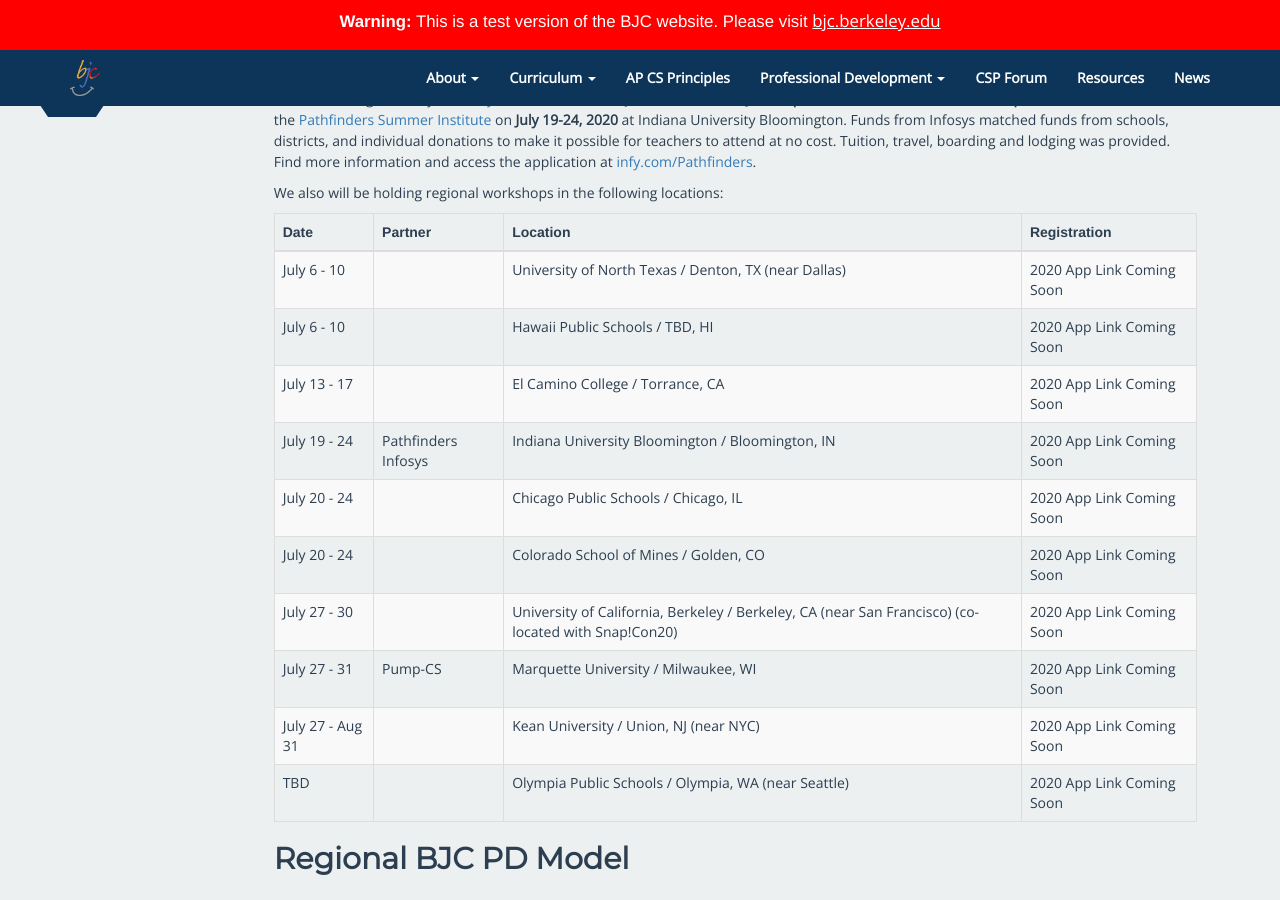
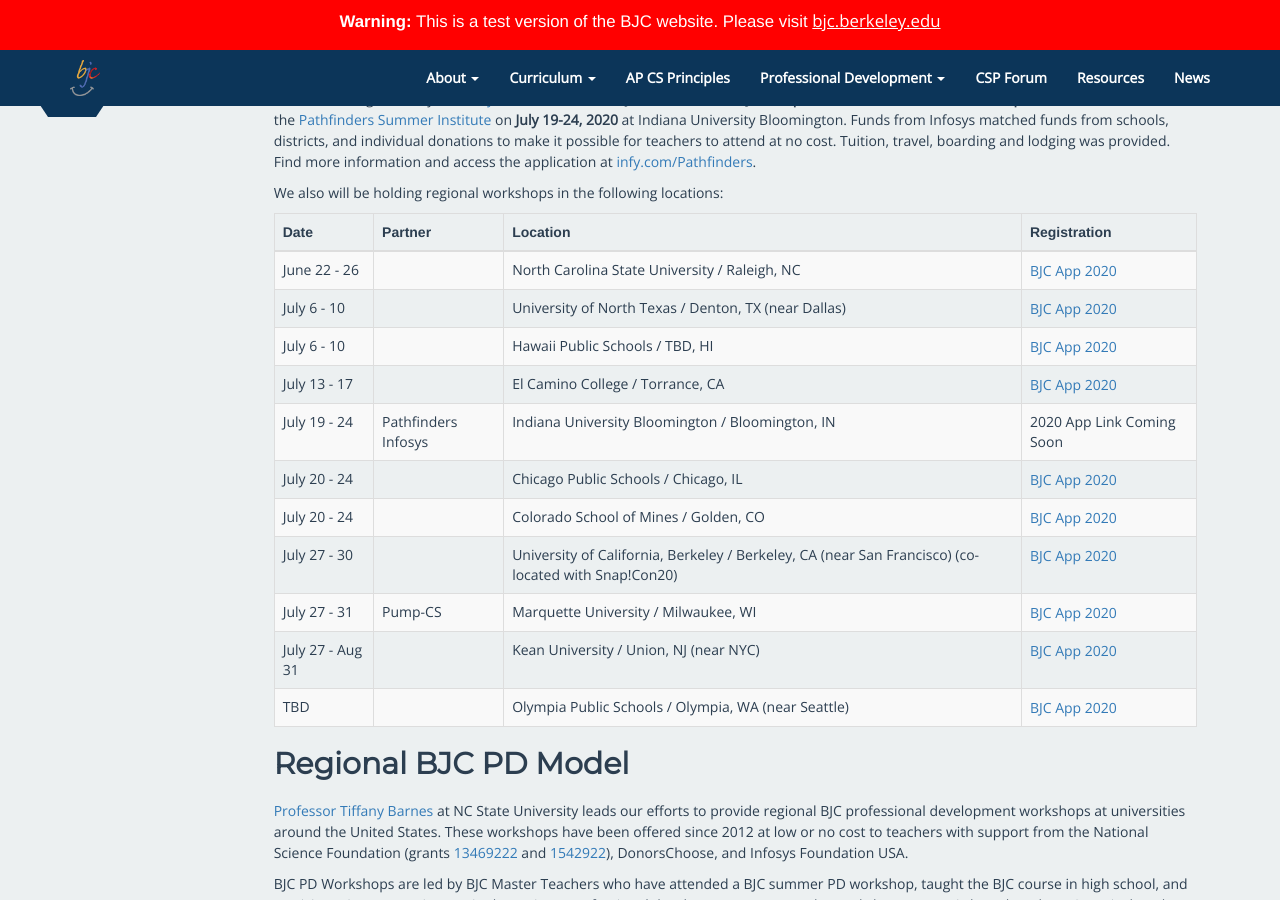
Before and after one commit to beautyjoy/beautyjoy.github.io, a Jekyll site: the page built from summer-pd/index.md, in a window 1280 px wide and 900 px high, scrolled down 998 px. Built offline with Jekyll 4.4.1, drawn with Linux system fonts in a browser that asks for light colours.

Commit message:
updated locations and pd app links

```diff
--- a/summer-pd/index.md
+++ b/summer-pd/index.md
@@ -60,25 +60,28 @@
 </thead>
 <tbody>
   <tr>
+    <td>June 22 - 26</td>
+    <td></td>
+    <td>North Carolina State University / Raleigh, NC</td>
+	<td><a href="https://bjc.link/pdapp20">BJC App 2020</a></td>
+  </tr>
+  <tr>
     <td>July 6 - 10</td>
     <td></td>
     <td>University of North Texas / Denton, TX (near Dallas)</td>
-	<td>2020 App Link Coming Soon</td>
-	<!--<td><a href="https://bjc.link/PD2019App">BJC App</a></td>-->
+	<td><a href="https://bjc.link/pdapp20">BJC App 2020</a></td>
   </tr>
   <tr>
     <td>July 6 - 10</td>
 	<td></td>
     <td>Hawaii Public Schools / TBD, HI</td>
-	<td>2020 App Link Coming Soon</td>
-	<!--<td><a href="https://bjc.link/PD2019App">BJC App</a></td>-->
+	<td><a href="https://bjc.link/pdapp20">BJC App 2020</a></td>
   </tr>
   <tr>
     <td>July 13 - 17</td>
 	<td></td>
     <td>El Camino College / Torrance, CA</td>
-	<td>2020 App Link Coming Soon</td>
-	<!--<td><td><a href="https://bjc.link/PD2019App">BJC App</a></td>-->
+	<td><a href="https://bjc.link/pdapp20">BJC App 2020</a></td>
   </tr>
   <tr>
     <td>July 19 - 24</td>
@@ -87,7 +90,7 @@
 	<td>2020 App Link Coming Soon</td>
 		<!--<td>
 		<ol>
-			<li><a href="https://bjc.link/PD2019App">BJC App</a></li>
+			<li><a href="https://bjc.link/pdapp20">BJC App 2020</a></li>
 			<li><a href="http://www.infosys.org/infosys-foundation-usa/pathfinders/Pages/index.aspx">Pathfinders Registration</a></li>
 		</ol>
 	</td>-->
@@ -96,46 +99,39 @@
     <td>July 20 - 24</td>
 	<td></td>
     <td>Chicago Public Schools / Chicago, IL</td>
-	<td>2020 App Link Coming Soon</td>
-	<!--<td><td><a href="https://bjc.link/PD2019App">BJC App</a></td>-->
-
+	<td><a href="https://bjc.link/pdapp20">BJC App 2020</a></td>
   </tr>
   <tr>
     <td>July 20 - 24</td>
 	<td></td>
     <td>Colorado School of Mines / Golden, CO</td>
-	<td>2020 App Link Coming Soon</td>
-	<!--<td><a href="https://bjc.link/PD2019App">BJC App</a></td>-->
+	<td><a href="https://bjc.link/pdapp20">BJC App 2020</a></td>
   </tr>
 
   <tr>
     <td>July 27 - 30</td>
 	<td></td>
     <td>University of California, Berkeley / Berkeley, CA (near San Francisco) (co-located with Snap!Con20)</td>
-	<td>2020 App Link Coming Soon</td>
-	<!--<td><a href="https://bjc.link/PD2019App">BJC App</a></td>-->
+	<td><a href="https://bjc.link/pdapp20">BJC App 2020</a></td>
   </tr>
 
   <tr>
     <td>July 27 - 31</td>
 	<td>Pump-CS</td>
     <td>Marquette University / Milwaukee, WI</td>
-	<td>2020 App Link Coming Soon</td>
-	<!--<td><a href="https://bjc.link/PD2019App">BJC App</a></td>-->
+	<td><a href="https://bjc.link/pdapp20">BJC App 2020</a></td>
   </tr>
   <tr>
     <td>July 27 - Aug 31</td>
 	  <td></td>
     <td>Kean University / Union, NJ (near NYC)</td>
-	<td>2020 App Link Coming Soon</td>
-	<!--<td><a href="https://bjc.link/PD2019App">BJC App</a></td>-->
+	<td><a href="https://bjc.link/pdapp20">BJC App 2020</a></td>
   </tr>
   <tr>
     <td>TBD</td>
 	<td></td>
     <td>Olympia Public Schools / Olympia, WA (near Seattle)</td>
-	<td>2020 App Link Coming Soon</td>
-	<!--<td><a href="https://bjc.link/PD2019App">BJC App</a></td>-->
+	<td><a href="https://bjc.link/pdapp20">BJC App 2020</a></td>
   </tr>
  </tbody>
 </table>
```
